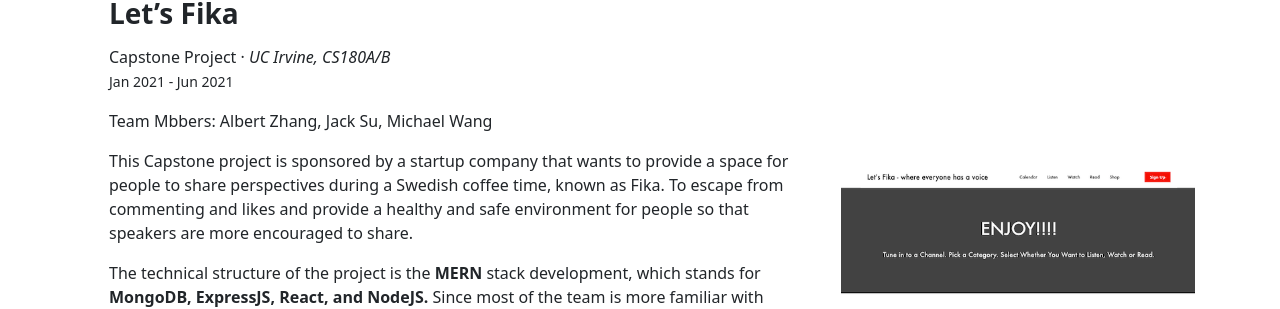
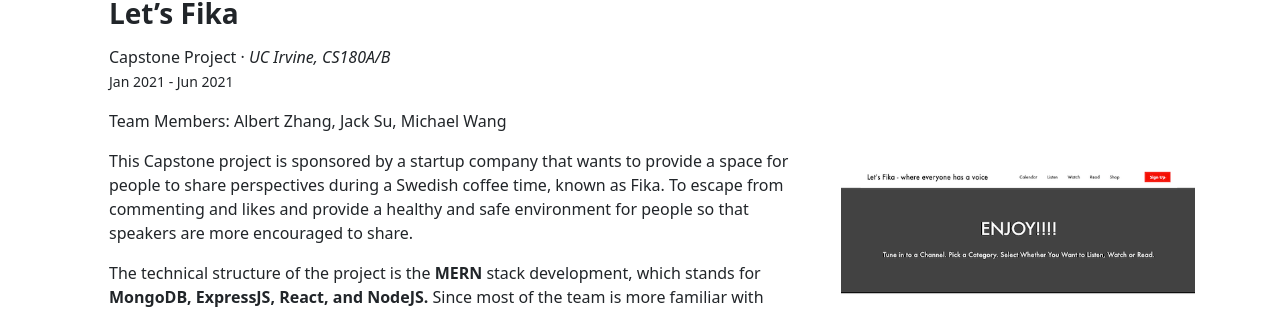
Before and after one commit to bikaylee/Portfolio, a Jekyll site: the page built from index.md, in a window 1280 px wide and 1400 px high, scrolled down 748 px. Shown: the part 150-459 px from the top of the window. Built offline with Jekyll 4.4.1, drawn with Linux system fonts in a browser that asks for light colours; some of the changed text lies outside the part shown.

Commit message:
fix typo

```diff
--- a/index.md
+++ b/index.md
@@ -72,7 +72,7 @@ title: Project
                 </small>
             </p>
             <p>
-                Team Mbbers: Albert Zhang, Jack Su, Michael Wang
+                Team Members: Albert Zhang, Jack Su, Michael Wang
             </p>
             <p>
                 This Capstone project is sponsored by a startup company that wants to provide a space for people to share perspectives during a Swedish coffee time, known as Fika. To escape from commenting and likes and provide a healthy and safe environment for people so that speakers are more encouraged to share.
@@ -118,7 +118,7 @@ title: Project
                 </small>
             </p>
             <p>
-                Team Mbbers: Hongen Lei, Wencong She
+                Team Members: Hongen Lei, Wencong She
             </p>
             <p>
                 Pixel Jump is a gameplay simulation in Malmo(Minecraft) where the agent will perform physical jumps from one platform to another with user-control jump simulation based on the <b> 3D projectile motion calculation</b>. The purpose of this project is to let the agent observe his surrounding platforms and then pick an initial velocity from a continuous action space to ensure that the agent can land on various positions of the next platform and hopefully jump onto the glass (goal) block for greater reward.
```
